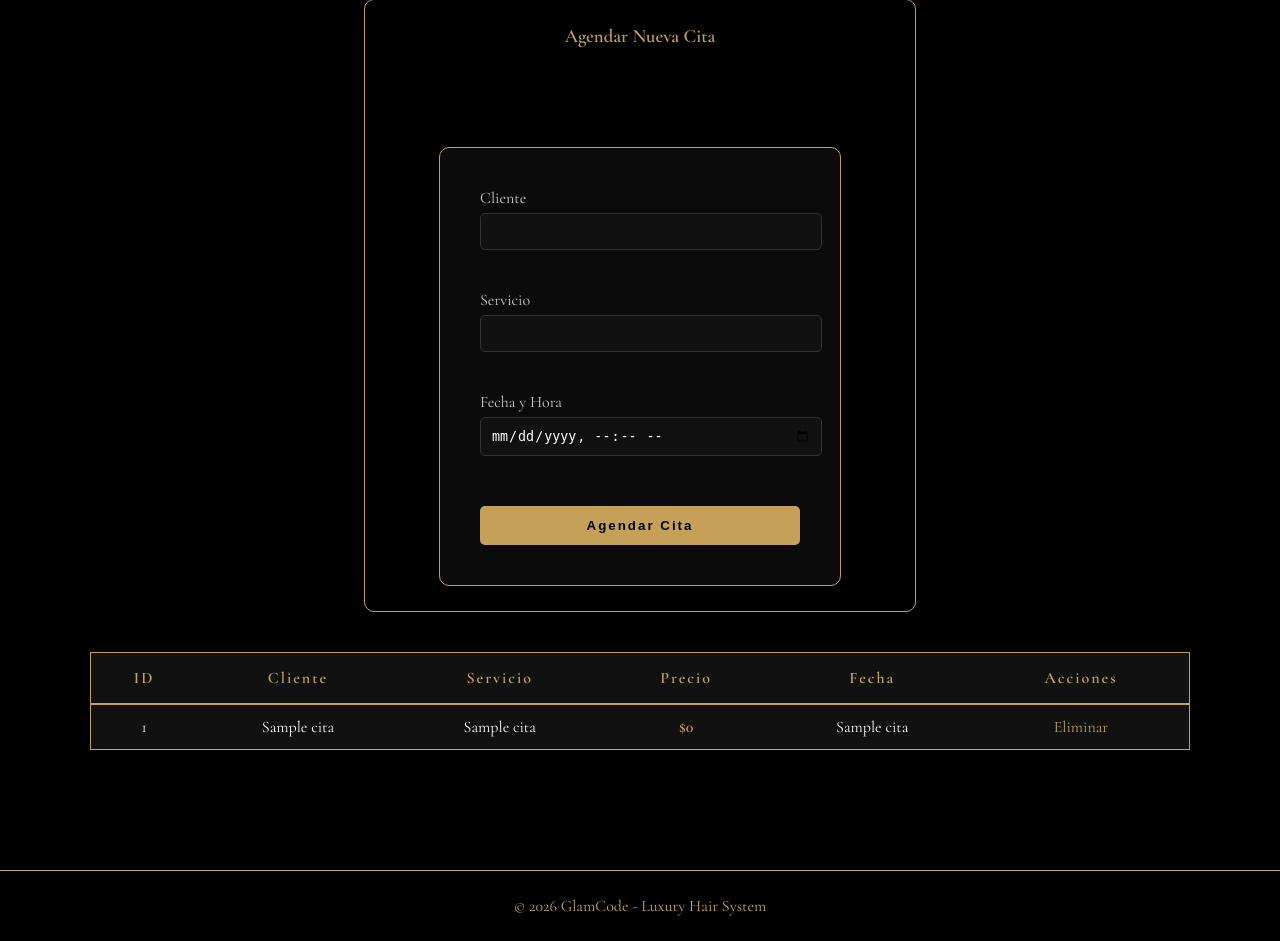
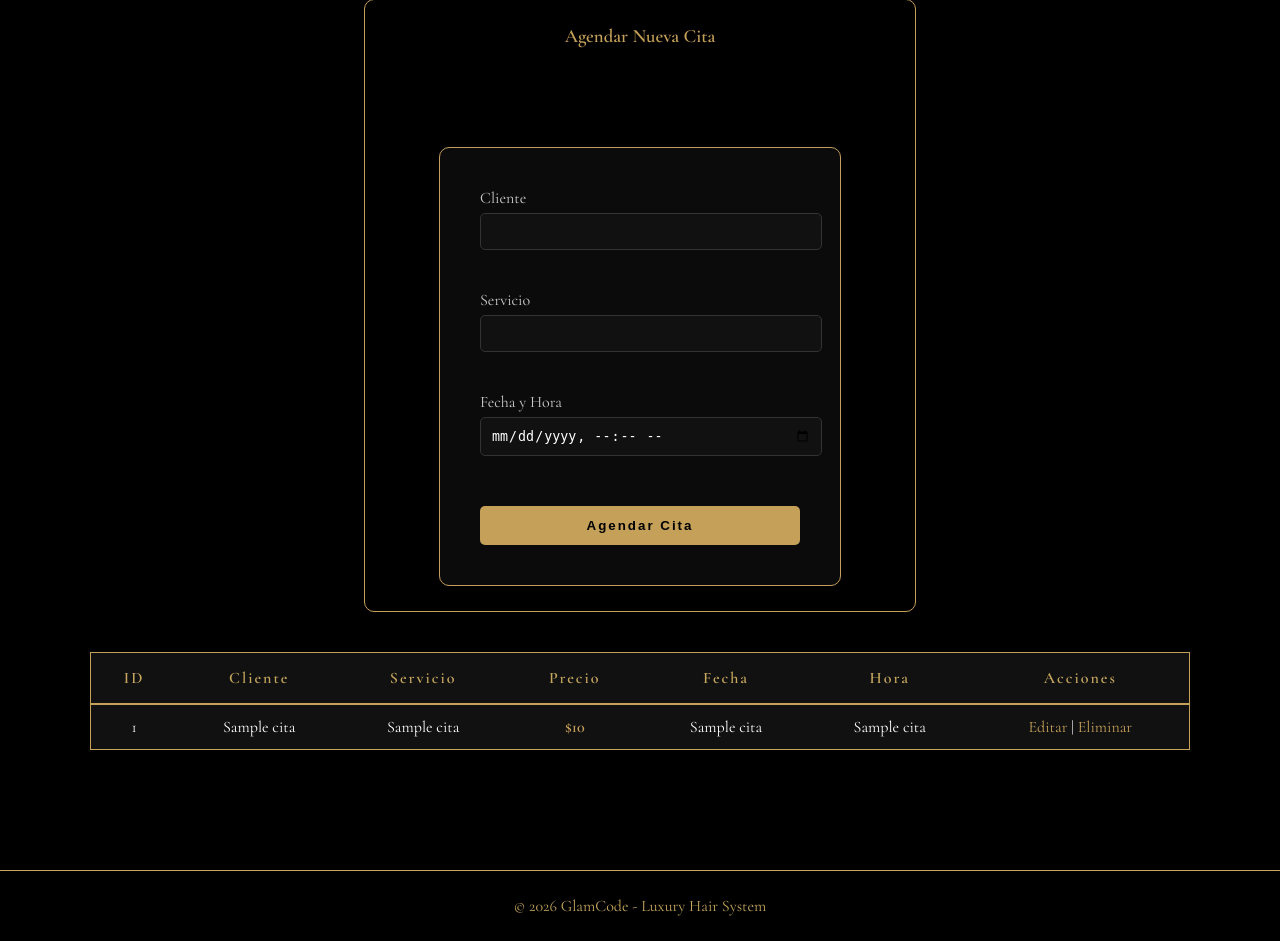
Before and after one commit to VIVIANAPLATA16/GlamCode-OS, a Flask app: template templates/citas.html in a window 1280 px wide. Shown: the part 289-1230 px from the top of the page. Run offline with Flask 3, Linux system fonts and the light colour scheme; the template is opened without the code that fills it: most values are stand-ins (such as "Sample title", 1, 10 or a date in 2020).

Commit message:
style: dividir fecha y hora en citas

```diff
--- a/app.py
+++ b/app.py
@@ -107,20 +107,29 @@ def citas():
     cursor = conn.cursor()
     if request.method == "POST":
         cl, s_nombre, f = request.form.get("cliente"), request.form.get("servicio"), request.form.get("fecha")
-
-        # BUSCAR PRECIO AUTOMÁTICAMENTE
         cursor.execute("SELECT precio FROM servicios WHERE nombre=%s AND usuario_id=%s", (s_nombre, session["usuario_id"]))
         res = cursor.fetchone()
         precio_v = res[0] if res else 0
-
         cursor.execute("INSERT INTO citas (usuario_id, cliente, servicio, precio, fecha) VALUES (%s, %s, %s, %s, %s)",
                        (session["usuario_id"], cl, s_nombre, precio_v, f))
         conn.commit()
 
     cursor.execute("SELECT id, cliente, servicio, precio, fecha FROM citas WHERE usuario_id=%s", (session["usuario_id"],))
-    lista = cursor.fetchall()
+    lista_raw = cursor.fetchall()
+
+    # SEPARAR FECHA Y HORA PARA LA TABLA
+    lista_final = []
+    for c in lista_raw:
+        fecha_completa = c[4]
+        if fecha_completa and "T" in fecha_completa:
+            f_solo, h_solo = fecha_completa.split("T")
+        else:
+            f_solo, h_solo = fecha_completa, ""
+        # Nueva estructura: (id, cliente, servicio, precio, fecha, hora)
+        lista_final.append((c[0], c[1], c[2], c[3], f_solo, h_solo))
+
     conn.close()
-    return render_template("citas.html", citas=lista)
+    return render_template("citas.html", citas=lista_final)
 
 @app.route("/editar_cita/<int:id>", methods=["GET", "POST"])
 def editar_cita(id):
@@ -129,12 +138,9 @@ def editar_cita(id):
     cursor = conn.cursor()
     if request.method == "POST":
         cl, s, f = request.form.get("cliente"), request.form.get("servicio"), request.form.get("fecha")
-
-        # ACTUALIZAR PRECIO SI CAMBIA EL SERVICIO
         cursor.execute("SELECT precio FROM servicios WHERE nombre=%s AND usuario_id=%s", (s, session["usuario_id"]))
         res = cursor.fetchone()
         precio_v = res[0] if res else 0
-
         cursor.execute("UPDATE citas SET cliente=%s, servicio=%s, precio=%s, fecha=%s WHERE id=%s AND usuario_id=%s",
                        (cl, s, precio_v, f, id, session["usuario_id"]))
         conn.commit()
@@ -160,13 +166,11 @@ def servicios():
     if "usuario_id" not in session: return redirect(url_for("login"))
     conn = conectar()
     cursor = conn.cursor()
-
     if request.method == "POST":
         n = request.form.get("nombre")
         p = request.form.get("precio")
         cursor.execute("INSERT INTO servicios (usuario_id, nombre, precio) VALUES (%s, %s, %s)", (session["usuario_id"], n, p))
         conn.commit()
-
     cursor.execute("SELECT id, nombre, precio FROM servicios WHERE usuario_id=%s", (session["usuario_id"],))
     lista = cursor.fetchall()
     conn.close()
--- a/templates/citas.html
+++ b/templates/citas.html
@@ -36,6 +36,7 @@
                 <th style="padding: 15px;">Servicio</th>
                 <th style="padding: 15px;">Precio</th>
                 <th style="padding: 15px;">Fecha</th>
+                <th style="padding: 15px;">Hora</th>
                 <th style="padding: 15px;">Acciones</th>
             </tr>
         </thead>
@@ -46,10 +47,10 @@
                 <td style="padding: 12px;">{{ cita[1] }}</td>
                 <td style="padding: 12px;">{{ cita[2] }}</td>
                 <td style="padding: 12px; color: #c5a059; font-weight: bold;">
-                    {% if cita[3] %}${{ "{:,.0f}".format(cita[3]) }}{% else %}$0{% endif %}
+                    ${{ "{:,.0f}".format(cita[3]) }}
                 </td>
-                <td style="padding: 12px;">{{ cita[4] }}</td>
-                <td style="padding: 12px;">
+                <td style="padding: 12px;">{{ cita[4] }}</td> <td style="padding: 12px;">{{ cita[5] }}</td> <td style="padding: 12px;">
+                    <a href="{{ url_for('editar_cita', id=cita[0]) }}" style="color: #c5a059; text-decoration: none;">Editar</a> |
                     <a href="{{ url_for('delete_cita', id=cita[0]) }}" style="color: #c5a059; text-decoration: none;" onclick="return confirm('¿Eliminar cita?')">Eliminar</a>
                 </td>
             </tr>
```
